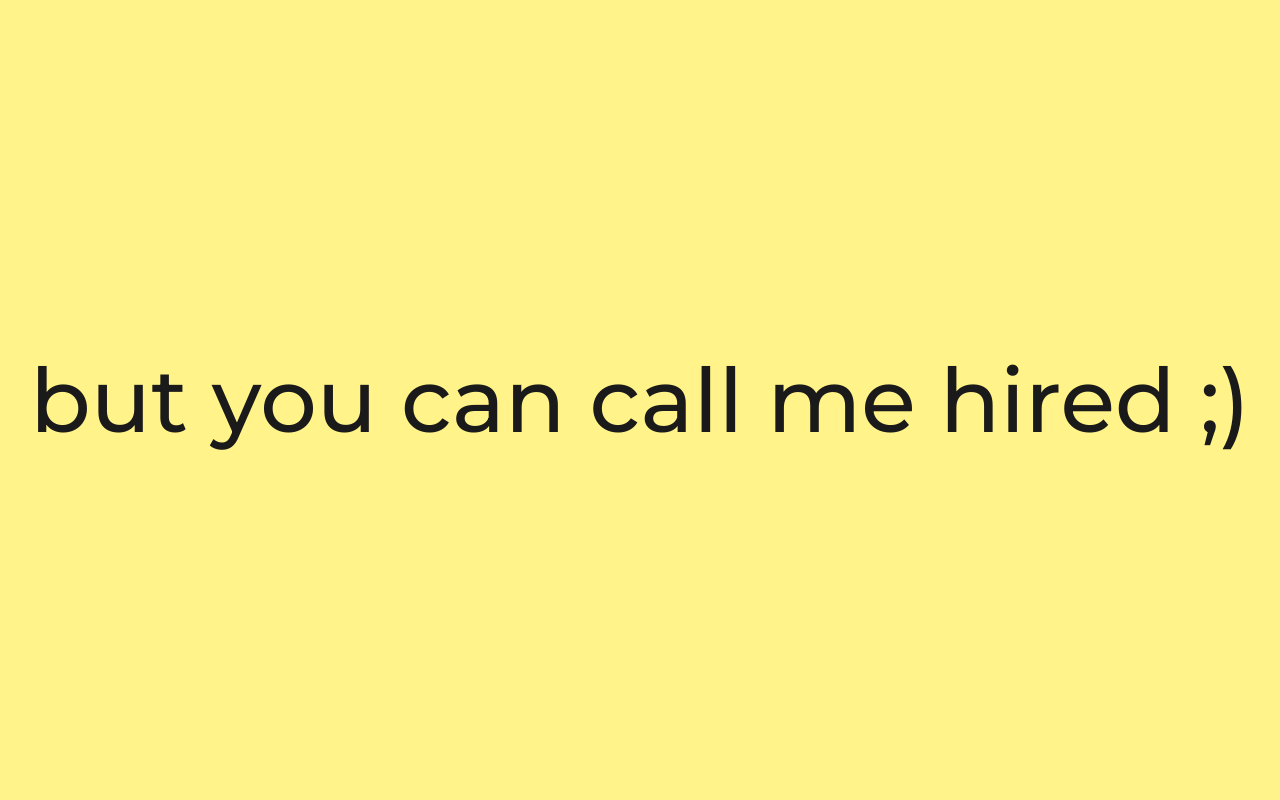
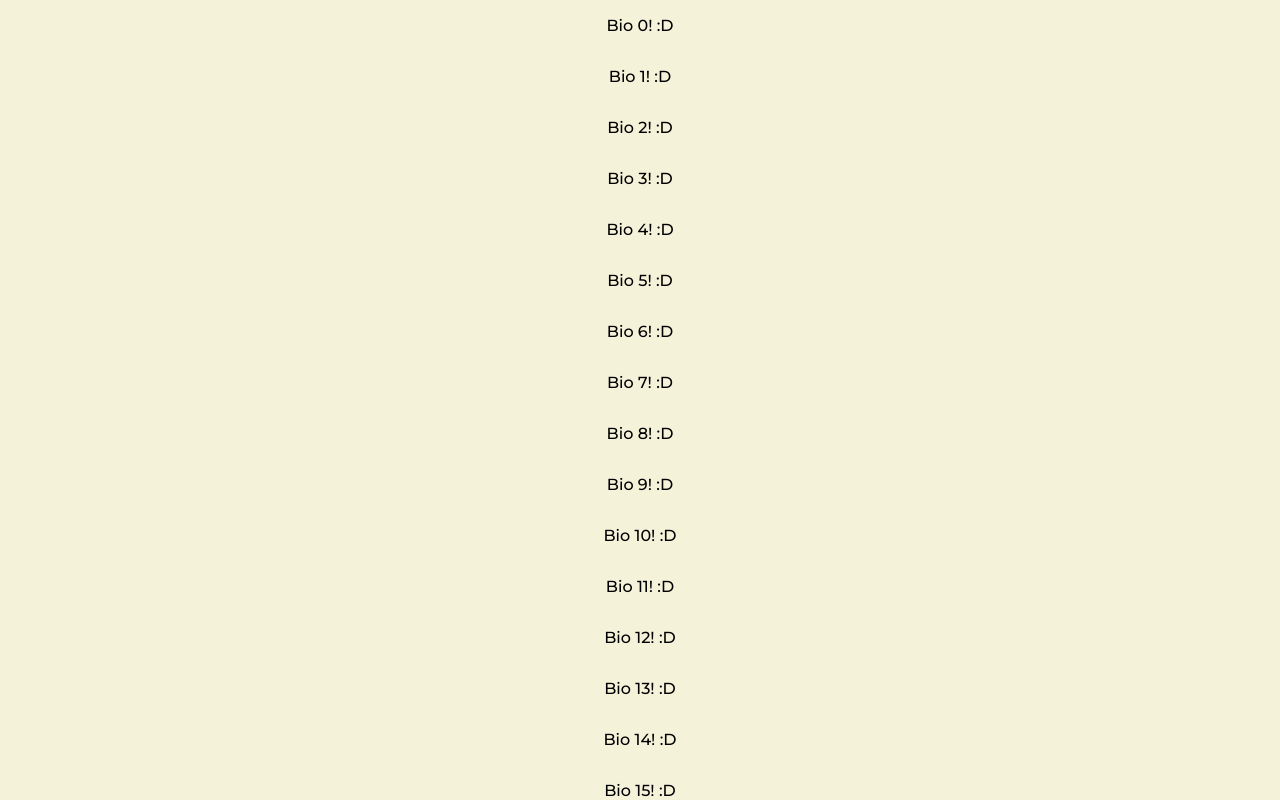
Before and after one commit to Blissblass/portfolio_page, a React (Create React App) app: page / in a window 1280 px wide. Shown: the top 800 px of the page. Built offline with nearby package versions, Linux system fonts and the light colour scheme.

Commit message:
Create fade out for intro, hide scrollbar with css

```diff
--- a/src/Components/App/App.jsx
+++ b/src/Components/App/App.jsx
@@ -1,9 +1,19 @@
+import { useState } from "react";
+import Bio from "../Bio/Bio";
 import Intro from "../Intro/Intro";
 
 const App = () => {
+  const [playingIntro, setPlayingIntro] = useState(true);
 
   return(
-    <Intro />
+    <div>
+      <Intro setPlayingIntro={setPlayingIntro} />
+      {playingIntro ?
+        null
+      :
+        <Bio />
+      }
+    </div>
   )
 };
 
--- a/src/Components/Bio/Bio.jsx
+++ b/src/Components/Bio/Bio.jsx
@@ -2,7 +2,9 @@
 const Bio = () => {
 
   return(
-    <div>Bio :D</div>
+    <div className="bio-container">
+      {[...Array(50)].map((x, i) => <p>Bio {i}! :D</p>)};
+    </div>
   )
 };
 
--- a/src/Components/Intro/Intro.jsx
+++ b/src/Components/Intro/Intro.jsx
@@ -1,20 +1,24 @@
 import { useState, useEffect } from 'react';
 import '../../Stylesheets/intro.css';
 
-const Intro = () => {
+const Intro = (props) => {
   const intros = ["hi", "my name's Eray", "but you can call me hired ;)"]; // Use an array of strings to make maintaining easier
   const [text, setText] = useState(intros[0]);
+  const [isOver, setIsOver] = useState(false);
+  const { setPlayingIntro } = props;
 
   useEffect(() => {
     let textIdx = 0; // We already know we're starting at 0, so initialize a new index tracker here
     let introInterval = setInterval(() => {
       if(textIdx < intros.length - 1) {
         console.log(textIdx);
-        textIdx += 1;
+        textIdx ++;
         setText(intros[textIdx]);
       } else {
         clearInterval(introInterval);
         console.log("intro done!");
+        setIsOver(true);
+        setPlayingIntro(false);
       }
     }, 2000);
 
@@ -28,7 +32,7 @@ const Intro = () => {
 
   return (
     <div className="intro">
-      <header className="intro-header">
+      <header className={`intro-header${isOver ? " header-fade" : ""}`}>
         <p key={text} className="intro-text">{text}</p>
       </header>
     </div>
--- a/src/Stylesheets/index.css
+++ b/src/Stylesheets/index.css
@@ -1,13 +1,15 @@
 body {
   margin: 0;
-  font-family: -apple-system, BlinkMacSystemFont, 'Segoe UI', 'Roboto', 'Oxygen',
-    'Ubuntu', 'Cantarell', 'Fira Sans', 'Droid Sans', 'Helvetica Neue',
+  scrollbar-width: none; /* Firefox */
+  -ms-overflow-style: none; /* Internet Explorer 10+ */
+  font-family: -apple-system, BlinkMacSystemFont, "Segoe UI", "Roboto", "Oxygen",
+    "Ubuntu", "Cantarell", "Fira Sans", "Droid Sans", "Helvetica Neue",
     sans-serif;
   -webkit-font-smoothing: antialiased;
   -moz-osx-font-smoothing: grayscale;
 }
 
-code {
-  font-family: source-code-pro, Menlo, Monaco, Consolas, 'Courier New',
-    monospace;
+::-webkit-scrollbar {
+  width: 0px;
+  background: transparent; /* make scrollbar transparent */
 }
--- a/src/Stylesheets/intro.css
+++ b/src/Stylesheets/intro.css
@@ -6,10 +6,12 @@
   font-family: "Montserrat", sans-serif;
   background-color: #fff389;
   min-height: 100vh;
+  min-width: 100%;
   display: flex;
   flex-direction: column;
   align-items: center;
   justify-content: center;
+  position: absolute;
 }
 
 .intro-text {
@@ -17,6 +19,22 @@
   color: rgb(26, 26, 26);
   animation-name: intro-fade-in;
   animation-duration: 1s;
+}
+
+.header-fade {
+  animation-name: header-fade-out;
+  animation-duration: 2s;
+  animation-fill-mode: forwards;
+}
+
+.bio-container {
+  font-family: "Montserrat", sans-serif;
+  background-color: #f5f2da;
+  min-height: 100vh;
+  display: flex;
+  flex-direction: column;
+  align-items: center;
+  justify-content: center;
 }
 
 @keyframes intro-fade-in {
@@ -27,3 +45,12 @@
     opacity: 100%;
   }
 }
+
+@keyframes header-fade-out {
+  from {
+    opacity: 100%;
+  }
+  to {
+    opacity: 0%;
+  }
+}
```
